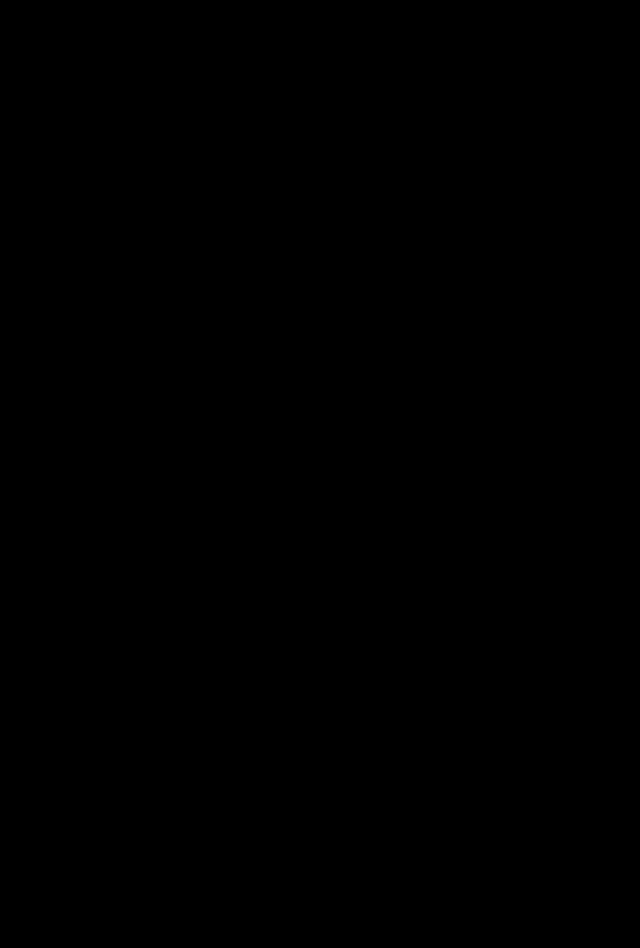
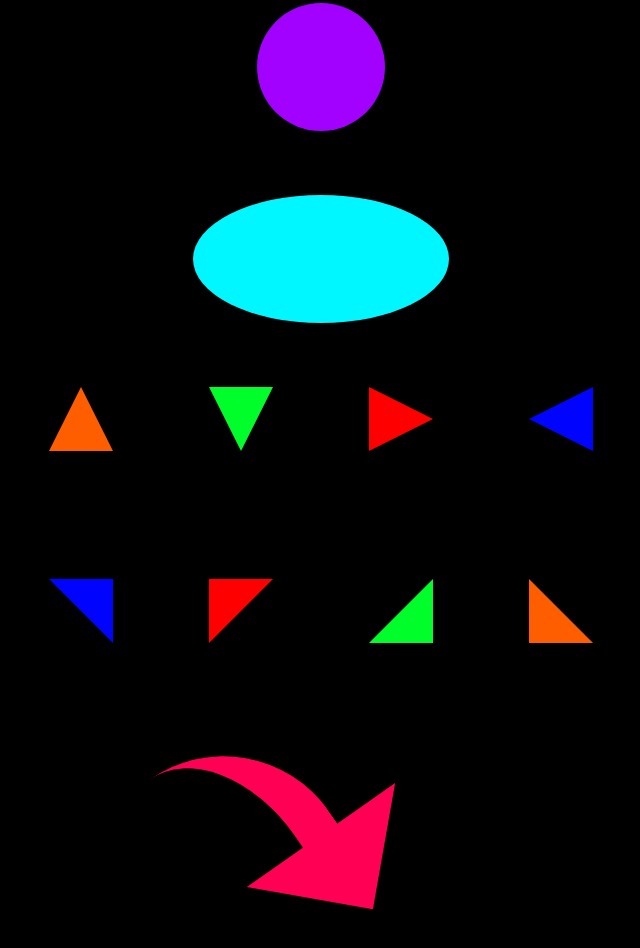
Before and after one commit to KenCacciabueOrif/WebCatalogue, a plain HTML site: page drawing/drawing.html in a window 1280 px wide. Shown: the part 466-1414 px from the top of the page, without its empty margins (319-959 px from the left). Before the commit the page ends 800 px from the top, so only its background shows below. Drawn offline with Linux system fonts and the light colour scheme.

Commit message:
feat: added new shapes

```diff
--- a/drawing/drawing.css
+++ b/drawing/drawing.css
@@ -1,5 +1,13 @@
 :root {
-    --base-size: 10vmin;
+  --base-size: 10vmax;
+  --top-margin: 85px;
+  --base-top: 15vmax;
+}
+
+h1 {
+  position: absolute;
+  z-index: 1;
+  text-shadow: -2px 0 black, 0 2px black, 2px 0 black, 0 -2px black;
 }
 
 .square {
@@ -7,15 +15,144 @@
   height: var(--base-size);
   background-color: #ff0055ff;
   position: absolute;
-  left: 45vw;
-  top: 10vh;
+  left: calc(50vw - var(--base-size) / 2);
+  top: var(--top-margin);
 }
 
 .rectangle {
-  width: calc(var(--base-size) * 2);
+  --local-size-width: calc(var(--base-size) * 2);
+  width: var(--local-size-width);
   height: var(--base-size);
   background-color: #00ffaaff;
   position: absolute;
-  left: 40vw;
-  top: 20vh;
+  left: calc(50vw - var(--local-size-width) / 2);
+  top: calc(var(--base-top) + var(--top-margin));
 }
+
+.circle {
+  width: var(--base-size);
+  height: var(--base-size);
+  background-color: #a200ffff;
+  border-radius: 50%;
+  position: absolute;
+  left: calc(50vw - var(--base-size) / 2);
+  top: calc((var(--base-top) * 2) + var(--top-margin));
+}
+
+.oval {
+  --local-size-width: calc(var(--base-size) * 2);
+  width: var(--local-size-width);
+  height: var(--base-size);
+  background-color: #00f7ffff;
+  border-radius: 50%;
+  position: absolute;
+  left: calc(50vw - var(--local-size-width) / 2);
+  top: calc((var(--base-top) * 3) + var(--top-margin));
+}
+
+.triangle-up {
+  width: 0;
+  height: 0;
+  border-left: calc(var(--base-size) / 4) solid transparent;
+  border-right: calc(var(--base-size) / 4) solid transparent;
+  border-bottom: calc(var(--base-size) / 2) solid #ff5e00ff;
+  position: absolute;
+  left: calc((50vw - var(--base-size) / 4) - (30vmin));
+  top: calc((var(--base-top) * 4) + var(--top-margin));
+}
+
+.triangle-down {
+  width: 0;
+  height: 0;
+  border-left: calc(var(--base-size) / 4) solid transparent;
+  border-right: calc(var(--base-size) / 4) solid transparent;
+  border-top: calc(var(--base-size) / 2) solid #00ff2aff;
+  position: absolute;
+  left: calc((50vw - var(--base-size) / 4) - 10vmin);
+  top: calc((var(--base-top) * 4) + var(--top-margin));
+}
+
+.triangle-right {
+  width: 0;
+  height: 0;
+  border-top: calc(var(--base-size) / 4) solid transparent;
+  border-bottom: calc(var(--base-size) / 4) solid transparent;
+  border-left: calc(var(--base-size) / 2) solid #ff0000ff;
+  position: absolute;
+  left: calc((50vw - var(--base-size) / 4) + 10vmin);
+  top: calc((var(--base-top) * 4) + var(--top-margin));
+}
+
+.triangle-left {
+  width: 0;
+  height: 0;
+  border-top: calc(var(--base-size) / 4) solid transparent;
+  border-bottom: calc(var(--base-size) / 4) solid transparent;
+  border-right: calc(var(--base-size) / 2) solid #0004ffff;
+  position: absolute;
+  left: calc((50vw - var(--base-size) / 4) + 30vmin);
+  top: calc((var(--base-top) * 4) + var(--top-margin));
+}
+
+.triangle-top-right {
+  width: 0;
+  height: 0;
+  border-top: calc(var(--base-size) / 2) solid #0004ffff;
+  border-left: calc(var(--base-size) / 2) solid transparent;
+  position: absolute;
+  left: calc((50vw - var(--base-size) / 4) - (30vmin));
+  top: calc((var(--base-top) * 5) + var(--top-margin));
+}
+
+.triangle-top-left {
+  width: 0;
+  height: 0;
+  border-top: calc(var(--base-size) / 2) solid #ff0000ff;
+  border-right: calc(var(--base-size) / 2) solid transparent;
+  position: absolute;
+  left: calc((50vw - var(--base-size) / 4) - 10vmin);
+  top: calc((var(--base-top) * 5) + var(--top-margin));
+}
+
+.triangle-bottom-right {
+  width: 0;
+  height: 0;
+  border-bottom: calc(var(--base-size) / 2) solid #00ff2aff;
+  border-left: calc(var(--base-size) / 2) solid transparent;
+  position: absolute;
+  left: calc((50vw - var(--base-size) / 4) + 10vmin);
+  top: calc((var(--base-top) * 5) + var(--top-margin));
+}
+
+.triangle-bottom-left {
+  width: 0;
+  height: 0;
+  border-bottom: calc(var(--base-size) / 2) solid #ff5e00ff;
+  border-right: calc(var(--base-size) / 2) solid transparent;
+  position: absolute;
+  left: calc((50vw - var(--base-size) / 4) + 30vmin);
+  top: calc((var(--base-top) * 5) + var(--top-margin));
+}
+
+.curved-arrow {
+  position: absolute;
+  width: 0;
+  height: 0;
+  border-top: calc(var(--base-size)) solid transparent;
+  border-right: calc(var(--base-size)) solid #ff0055ff;
+  left: calc(50vw - var(--base-size) / 2);
+  top: calc((var(--base-top) * 6) + var(--top-margin));
+  transform: rotate(10deg);
+}
+
+.curved-arrow:after {
+  content: "";
+  position: absolute;
+  border-top: calc(var(--base-size) / 3) solid #ff0055ff;
+  border-radius: calc(var(--base-size)) 0 0 0;
+  top: -12vmax;
+  left: -9vmax;
+  width: 12vmax;
+  height: 12vmax;
+  transform: rotate(45deg);
+}
--- a/drawing/drawing.html
+++ b/drawing/drawing.html
@@ -16,6 +16,17 @@
     <main>
         <div class="square"></div>
         <div class="rectangle"></div>
+        <div class="circle"></div>
+        <div class="oval"></div>
+        <div class="triangle-up"></div>
+        <div class="triangle-down"></div>
+        <div class="triangle-right"></div>
+        <div class="triangle-left"></div>
+        <div class="triangle-top-right"></div>
+        <div class="triangle-top-left"></div>
+        <div class="triangle-bottom-right"></div>
+        <div class="triangle-bottom-left"></div>
+        <div class="curved-arrow"></div>
     </main>
     <script src="../script.js"></script>
 </body>
```
